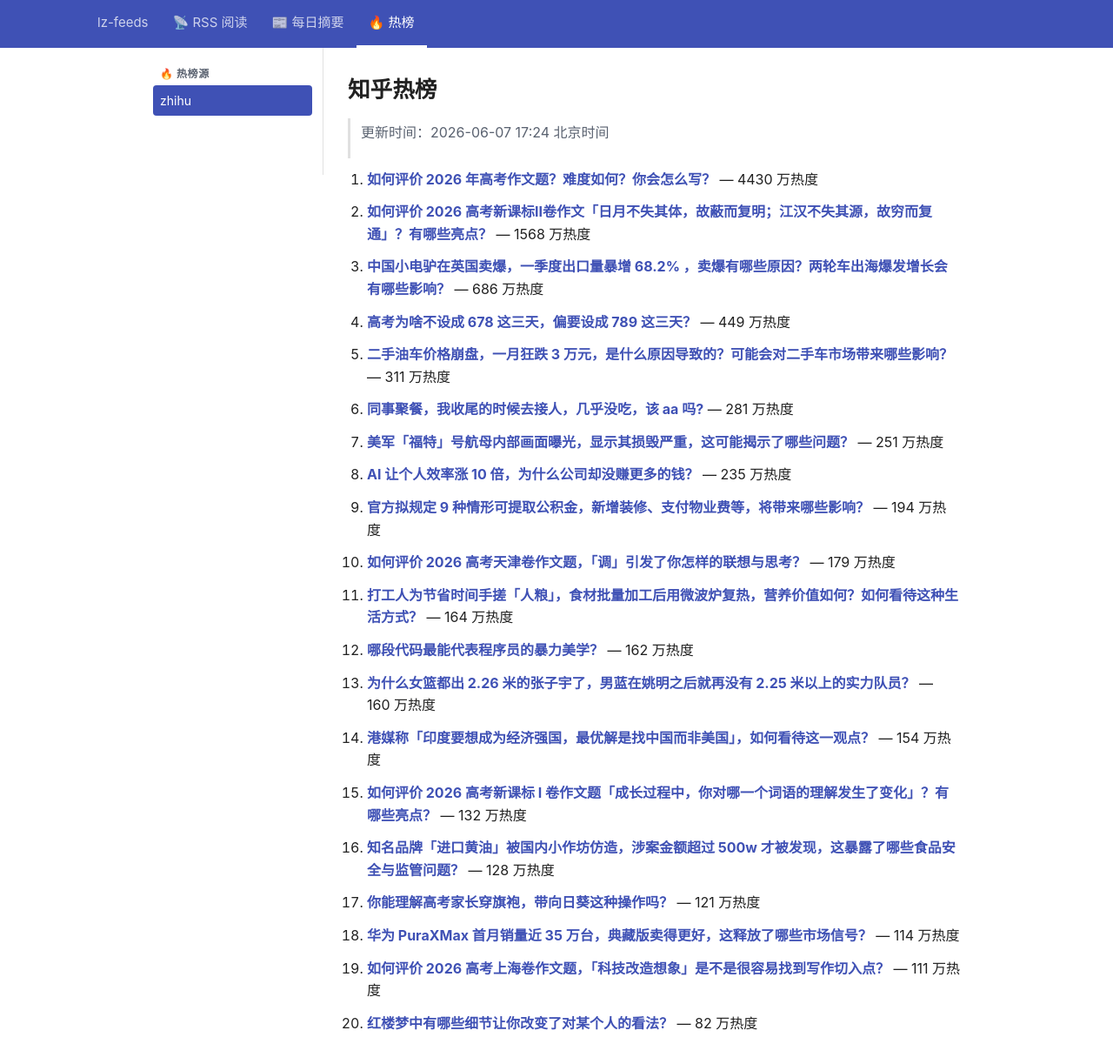
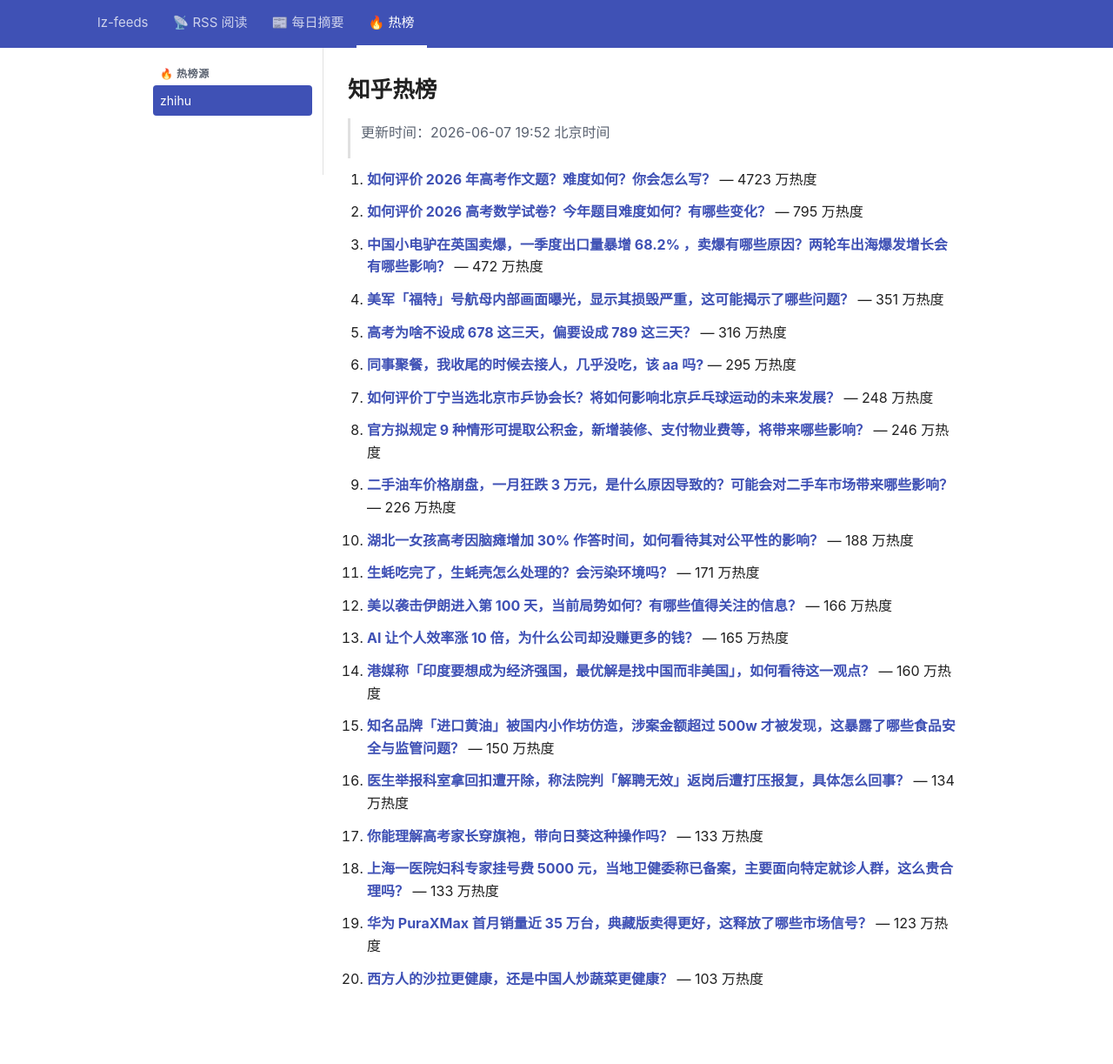
Before and after one commit to lizhang0101/lz-feeds, a Jekyll site: the page built from _hotlist/zhihu.md, in a window 1280 px wide and 1253 px high. Shown: the top 1223 px of the window at 87% size. Built offline with Jekyll 4.4.1, drawn with Linux system fonts in a browser that asks for light colours.

Commit message:
hotlist: 2026-06-07T11:52Z

```diff
--- a/_hotlist/zhihu.md
+++ b/_hotlist/zhihu.md
@@ -1,48 +1,48 @@
 ---
-updated: 2026-06-07 17:24 北京时间
+updated: 2026-06-07 19:52 北京时间
 count: 20
 ---
 
 # 知乎热榜
 
-> 更新时间：2026-06-07 17:24 北京时间
+> 更新时间：2026-06-07 19:52 北京时间
 
-1. **[如何评价 2026 年高考作文题？难度如何？你会怎么写？](https://www.zhihu.com/question/2046914203282306029)** — 4430 万热度
+1. **[如何评价 2026 年高考作文题？难度如何？你会怎么写？](https://www.zhihu.com/question/2046914203282306029)** — 4723 万热度
 
-2. **[如何评价 2026 高考新课标Ⅱ卷作文「日月不失其体，故蔽而复明；江汉不失其源，故穷而复通」？有哪些亮点？](https://www.zhihu.com/question/2046909900513661450)** — 1568 万热度
+2. **[如何评价 2026 高考数学试卷？今年题目难度如何？有哪些变化？](https://www.zhihu.com/question/2046992885703348796)** — 795 万热度
 
-3. **[中国小电驴在英国卖爆，一季度出口量暴增 68.2% ，卖爆有哪些原因？两轮车出海爆发增长会有哪些影响？](https://www.zhihu.com/question/2046194112051635817)** — 686 万热度
+3. **[中国小电驴在英国卖爆，一季度出口量暴增 68.2% ，卖爆有哪些原因？两轮车出海爆发增长会有哪些影响？](https://www.zhihu.com/question/2046194112051635817)** — 472 万热度
 
-4. **[高考为啥不设成 678 这三天，偏要设成 789 这三天？](https://www.zhihu.com/question/2044214326303642125)** — 449 万热度
+4. **[美军「福特」号航母内部画面曝光，显示其损毁严重，这可能揭示了哪些问题？](https://www.zhihu.com/question/2046198239527956480)** — 351 万热度
 
-5. **[二手油车价格崩盘，一月狂跌 3 万元，是什么原因导致的？可能会对二手车市场带来哪些影响？](https://www.zhihu.com/question/2046193114440623554)** — 311 万热度
+5. **[高考为啥不设成 678 这三天，偏要设成 789 这三天？](https://www.zhihu.com/question/2044214326303642125)** — 316 万热度
 
-6. **[同事聚餐，我收尾的时候去接人，几乎没吃，该 aa 吗?](https://www.zhihu.com/question/657764341)** — 281 万热度
+6. **[同事聚餐，我收尾的时候去接人，几乎没吃，该 aa 吗?](https://www.zhihu.com/question/657764341)** — 295 万热度
 
-7. **[美军「福特」号航母内部画面曝光，显示其损毁严重，这可能揭示了哪些问题？](https://www.zhihu.com/question/2046198239527956480)** — 251 万热度
+7. **[如何评价丁宁当选北京市乒协会长？将如何影响北京乒乓球运动的未来发展？](https://www.zhihu.com/question/2046966263080138288)** — 248 万热度
 
-8. **[AI 让个人效率涨 10 倍，为什么公司却没赚更多的钱？](https://www.zhihu.com/question/2025012000539846038)** — 235 万热度
+8. **[官方拟规定 9 种情形可提取公积金，新增装修、支付物业费等，将带来哪些影响？](https://www.zhihu.com/question/2046366435539260174)** — 246 万热度
 
-9. **[官方拟规定 9 种情形可提取公积金，新增装修、支付物业费等，将带来哪些影响？](https://www.zhihu.com/question/2046366435539260174)** — 194 万热度
+9. **[二手油车价格崩盘，一月狂跌 3 万元，是什么原因导致的？可能会对二手车市场带来哪些影响？](https://www.zhihu.com/question/2046193114440623554)** — 226 万热度
 
-10. **[如何评价 2026 高考天津卷作文题，「调」引发了你怎样的联想与思考？](https://www.zhihu.com/question/2046909899729269130)** — 179 万热度
+10. **[湖北一女孩高考因脑瘫增加 30% 作答时间，如何看待其对公平性的影响？](https://www.zhihu.com/question/2046752018975417744)** — 188 万热度
 
-11. **[打工人为节省时间手搓「人粮」，食材批量加工后用微波炉复热，营养价值如何？如何看待这种生活方式？](https://www.zhihu.com/question/2046310090756415818)** — 164 万热度
+11. **[生蚝吃完了，生蚝壳怎么处理的？会污染环境吗？](https://www.zhihu.com/question/2045799879088382045)** — 171 万热度
 
-12. **[哪段代码最能代表程序员的暴力美学？](https://www.zhihu.com/question/68411978)** — 162 万热度
+12. **[美以袭击伊朗进入第 100 天，当前局势如何？有哪些值得关注的信息？](https://www.zhihu.com/question/2013683121216832501)** — 166 万热度
 
-13. **[为什么女篮都出 2.26 米的张子宇了，男蓝在姚明之后就再没有 2.25 米以上的实力队员？](https://www.zhihu.com/question/2045196062286205346)** — 160 万热度
+13. **[AI 让个人效率涨 10 倍，为什么公司却没赚更多的钱？](https://www.zhihu.com/question/2025012000539846038)** — 165 万热度
 
-14. **[港媒称「印度要想成为经济强国，最优解是找中国而非美国」，如何看待这一观点？](https://www.zhihu.com/question/2046675992081610375)** — 154 万热度
+14. **[港媒称「印度要想成为经济强国，最优解是找中国而非美国」，如何看待这一观点？](https://www.zhihu.com/question/2046675992081610375)** — 160 万热度
 
-15. **[如何评价 2026 高考新课标 I 卷作文题「成长过程中，你对哪一个词语的理解发生了变化」？有哪些亮点？](https://www.zhihu.com/question/2046909900002014333)** — 132 万热度
+15. **[知名品牌「进口黄油」被国内小作坊仿造，涉案金额超过 500w 才被发现，这暴露了哪些食品安全与监管问题？](https://www.zhihu.com/question/2046166409097621946)** — 150 万热度
 
-16. **[知名品牌「进口黄油」被国内小作坊仿造，涉案金额超过 500w 才被发现，这暴露了哪些食品安全与监管问题？](https://www.zhihu.com/question/2046166409097621946)** — 128 万热度
+16. **[医生举报科室拿回扣遭开除，称法院判「解聘无效」返岗后遭打压报复，具体怎么回事？](https://www.zhihu.com/question/2046003460785397931)** — 134 万热度
 
-17. **[你能理解高考家长穿旗袍，带向日葵这种操作吗？](https://www.zhihu.com/question/2045541315581146326)** — 121 万热度
+17. **[你能理解高考家长穿旗袍，带向日葵这种操作吗？](https://www.zhihu.com/question/2045541315581146326)** — 133 万热度
 
-18. **[华为 PuraXMax 首月销量近 35 万台，典藏版卖得更好，这释放了哪些市场信号？](https://www.zhihu.com/question/2045967359232448046)** — 114 万热度
+18. **[上海一医院妇科专家挂号费 5000 元，当地卫健委称已备案，主要面向特定就诊人群，这么贵合理吗？](https://www.zhihu.com/question/2046659069063030584)** — 133 万热度
 
-19. **[如何评价 2026 高考上海卷作文题，「科技改造想象」是不是很容易找到写作切入点？](https://www.zhihu.com/question/2046909900161393755)** — 111 万热度
+19. **[华为 PuraXMax 首月销量近 35 万台，典藏版卖得更好，这释放了哪些市场信号？](https://www.zhihu.com/question/2045967359232448046)** — 123 万热度
 
-20. **[红楼梦中有哪些细节让你改变了对某个人的看法？](https://www.zhihu.com/question/1928845524846515196)** — 82 万热度
+20. **[西方人的沙拉更健康，还是中国人炒蔬菜更健康？](https://www.zhihu.com/question/458600977)** — 103 万热度
```
